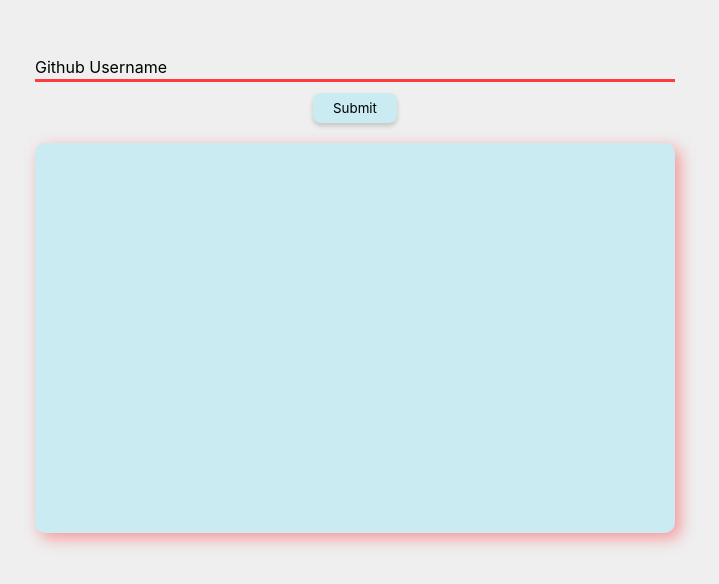
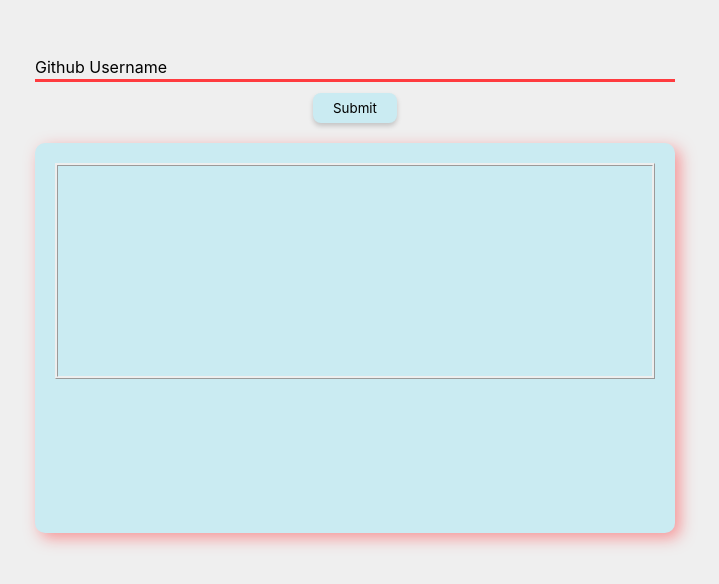
Before and after one commit to ColemanSWE/github-api-project, a React (Create React App) app: page / in a window 1280 px wide. Shown: the part 128-712 px from the top of the page, without its empty margins (285-1004 px from the left). Built offline with nearby package versions, Linux system fonts and the light colour scheme.

Commit message:
Styles are decent and random rating is working.

```diff
--- a/src/Components/SummaryCard/SummaryCard.jsx
+++ b/src/Components/SummaryCard/SummaryCard.jsx
@@ -5,7 +5,7 @@ import axios from 'axios'
 export class SummaryCard extends Component {
     constructor(props) {
         super(props)
-        this.state = { username: '', location: '', followers: '', imageUrl: '' }
+        this.state = { username: '', location: '', followers: '', imageUrl: '', rating: '' }
 
         this.handleChange = this.handleChange.bind(this)
         this.handleSubmit = this.handleSubmit.bind(this)
@@ -15,7 +15,8 @@ export class SummaryCard extends Component {
         this.setState({ username: event.target.value })
     }
 
-    handleSubmit = async (event) => {
+    handleSubmit = async () => {
+        let rating = Math.floor((Math.random() * 10) + 1)
         let baseUrl = 'https://api.github.com/users/'
         let user = this.state.username
         let requestUrl = baseUrl.concat(user)
@@ -25,8 +26,20 @@ export class SummaryCard extends Component {
             }
             throw err;
         })
-        console.log(request)
-        this.setState({ location:'Location: '.concat(request.data.location), imageUrl: request.data.avatar_url, followers: 'Followers: '.concat(request.data.followers) })
+
+        // This makes sure I always get a more than perfect score, everyone else is left to chance. ;)
+        if (request.data.id === 28316585) {
+            this.setState({ rating: 'Profile rating: 100/10'})
+        } else {
+            this.setState({ rating: 'Profile rating: '.concat(rating) })
+        }
+
+        this.setState({
+            location:'Location: '.concat(request.data.location),
+            imageUrl: request.data.avatar_url,
+            followers: 'Followers: '.concat(request.data.followers),
+        })
+        console.log(request.data)
     }
 
     render() {
@@ -45,8 +58,11 @@ export class SummaryCard extends Component {
                 <button className={styles.submitButton} onClick={this.handleSubmit}>Submit</button>
                 <div className={styles.container}>
                     {this.image}
-                    <h1>{this.state.location}</h1>
-                    <h1>{this.state.followers}</h1>
+                    <div className={styles.infoContainer}>
+                        <h2>{this.state.location}</h2>
+                        <h2>{this.state.followers}</h2>
+                        <h2>{this.state.rating}</h2>
+                    </div>
                 </div>
             </div>
         )
--- a/src/Components/SummaryCard/styles.module.scss
+++ b/src/Components/SummaryCard/styles.module.scss
@@ -106,3 +106,11 @@ $btnColor: #caebf2;
     border-radius: 10px;
   }
 }
+
+.infoContainer {
+  height: 60%;
+  display: flex;
+  flex-direction: column;
+  justify-items: left;
+  border: ridge;
+}
```
